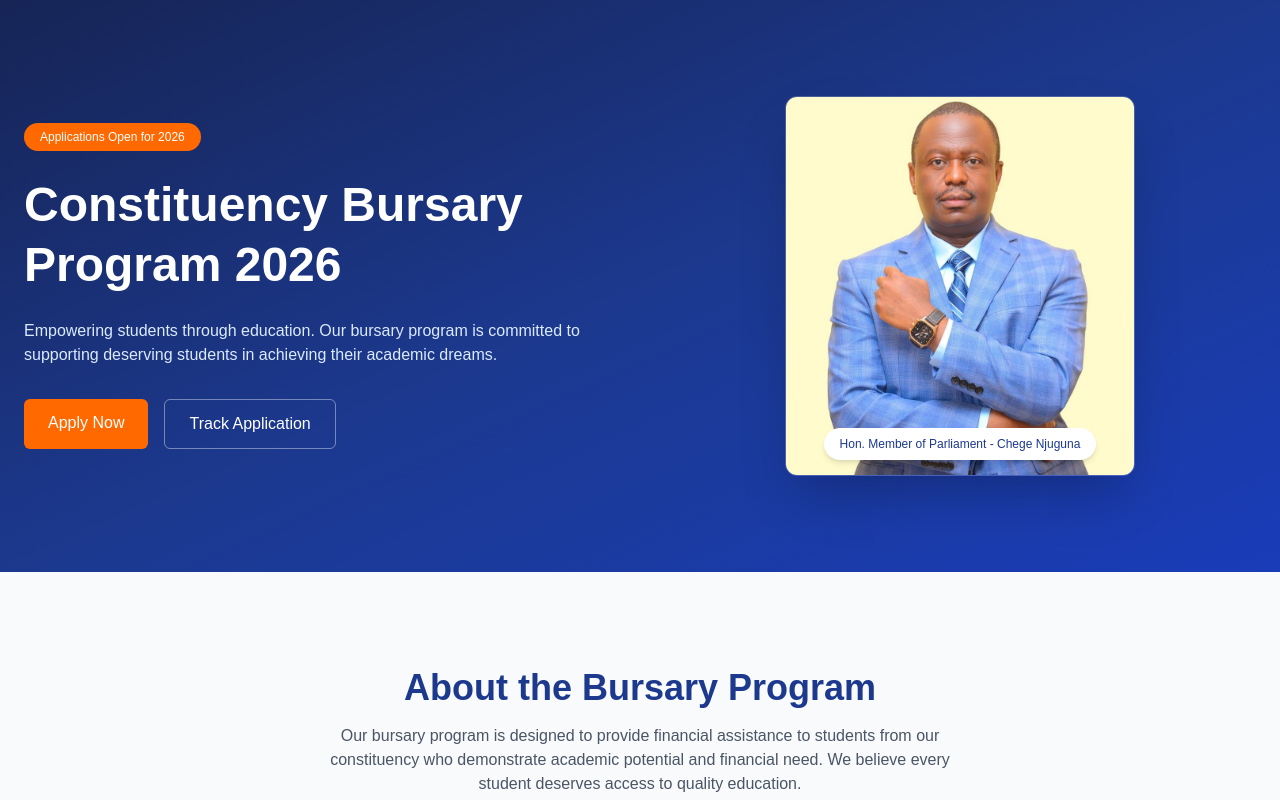
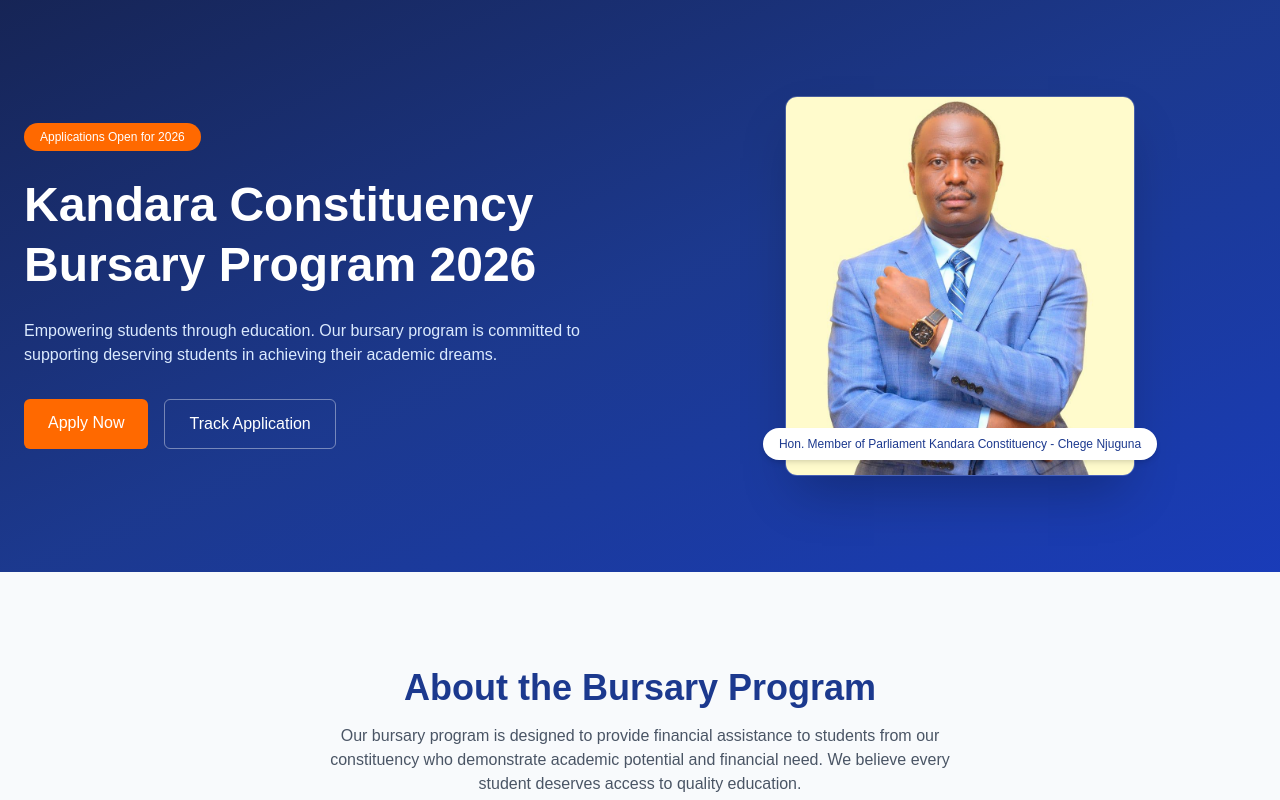
Before and after one commit to samuelkaranja/bursary-platform, a Next.js app: page / in a window 1280 px wide. Shown: the top 800 px of the page. Built offline with nearby package versions, Linux system fonts and the light colour scheme.

Commit message:
Changed the details in the Hero section

```diff
--- a/components/LandingPage/Hero.tsx
+++ b/components/LandingPage/Hero.tsx
@@ -12,8 +12,7 @@ export default function Hero() {
           </span>
 
           <h1 className="mt-6 text-4xl md:text-5xl font-bold leading-tight">
-            Constituency Bursary <br />
-            Program 2026
+            Kandara Constituency Bursary Program 2026
           </h1>
 
           <p className="mt-6 text-blue-100 max-w-xl text-sm md:text-base">
@@ -51,7 +50,7 @@ export default function Hero() {
           </div>
 
           <div className="absolute bottom-4 bg-white text-blue-900 text-xs px-4 py-2 rounded-full shadow-md">
-            Hon. Member of Parliament - Chege Njuguna
+            Hon. Member of Parliament Kandara Constituency - Chege Njuguna
           </div>
         </div>
       </div>
```
